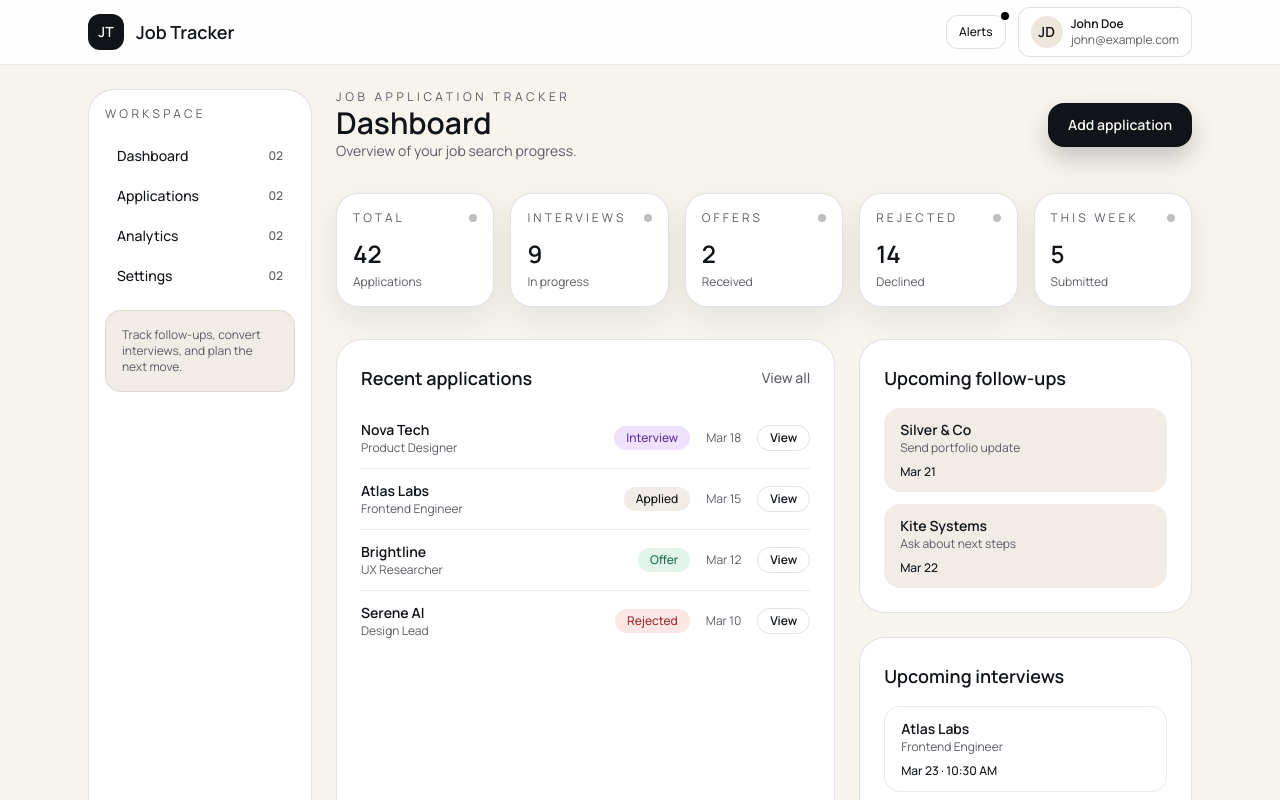
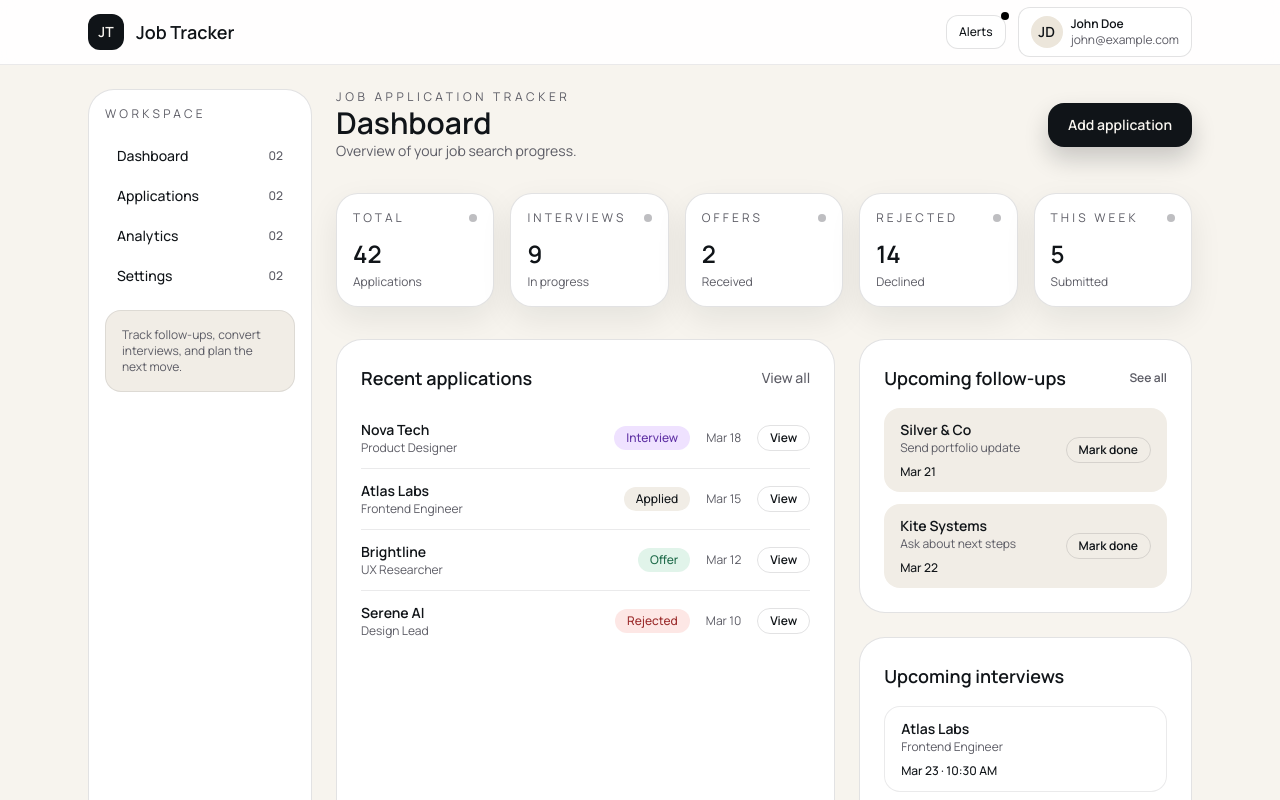
Before and after one commit to thanheuro20057-cloud/job-tracking-application-project, a Next.js app: page /dashboard in a window 1280 px wide. Shown: the top 800 px of the page. Built offline with nearby package versions, Linux system fonts and the light colour scheme.

Commit message:
refactor: Update 'Upcoming follow-ups' list with navigation and actions

```diff
--- a/src/app/(app)/dashboard/page.tsx
+++ b/src/app/(app)/dashboard/page.tsx
@@ -147,13 +147,26 @@ export default function DashboardPage() {
 
         <div className="space-y-6">
           <div className="rounded-[26px] border border-border bg-card p-6">
-            <h2 className="text-lg font-semibold">Upcoming follow-ups</h2>
+            <div className="flex items-center justify-between">
+              <h2 className="text-lg font-semibold">Upcoming follow-ups</h2>
+              <Link className="text-xs font-semibold text-muted-foreground" href="/applications">
+                See all
+              </Link>
+            </div>
             <div className="mt-4 space-y-3 text-sm">
               {followUps.map((item) => (
-                <div key={item.company} className="rounded-2xl bg-secondary px-4 py-3">
-                  <p className="font-semibold">{item.company}</p>
-                  <p className="text-xs text-muted-foreground">{item.note}</p>
-                  <p className="mt-2 text-xs font-medium">{item.date}</p>
+                <div
+                  key={item.id}
+                  className="flex flex-wrap items-center justify-between gap-4 rounded-2xl bg-secondary px-4 py-3"
+                >
+                  <div>
+                    <p className="font-semibold">{item.company}</p>
+                    <p className="text-xs text-muted-foreground">{item.note}</p>
+                    <p className="mt-2 text-xs font-medium">{item.date}</p>
+                  </div>
+                  <button className="rounded-full border border-border px-3 py-1 text-xs font-semibold">
+                    Mark done
+                  </button>
                 </div>
               ))}
             </div>
```
